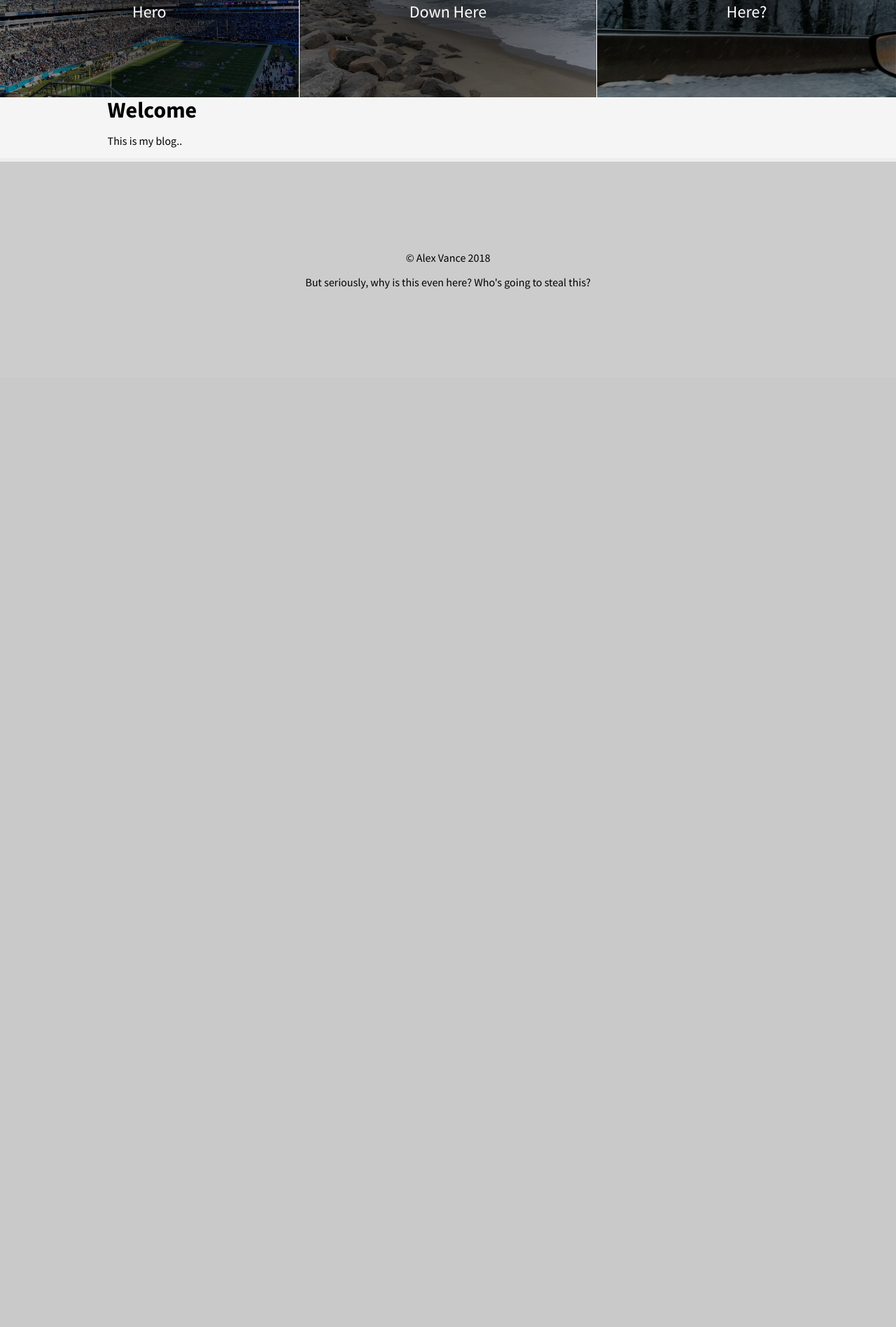
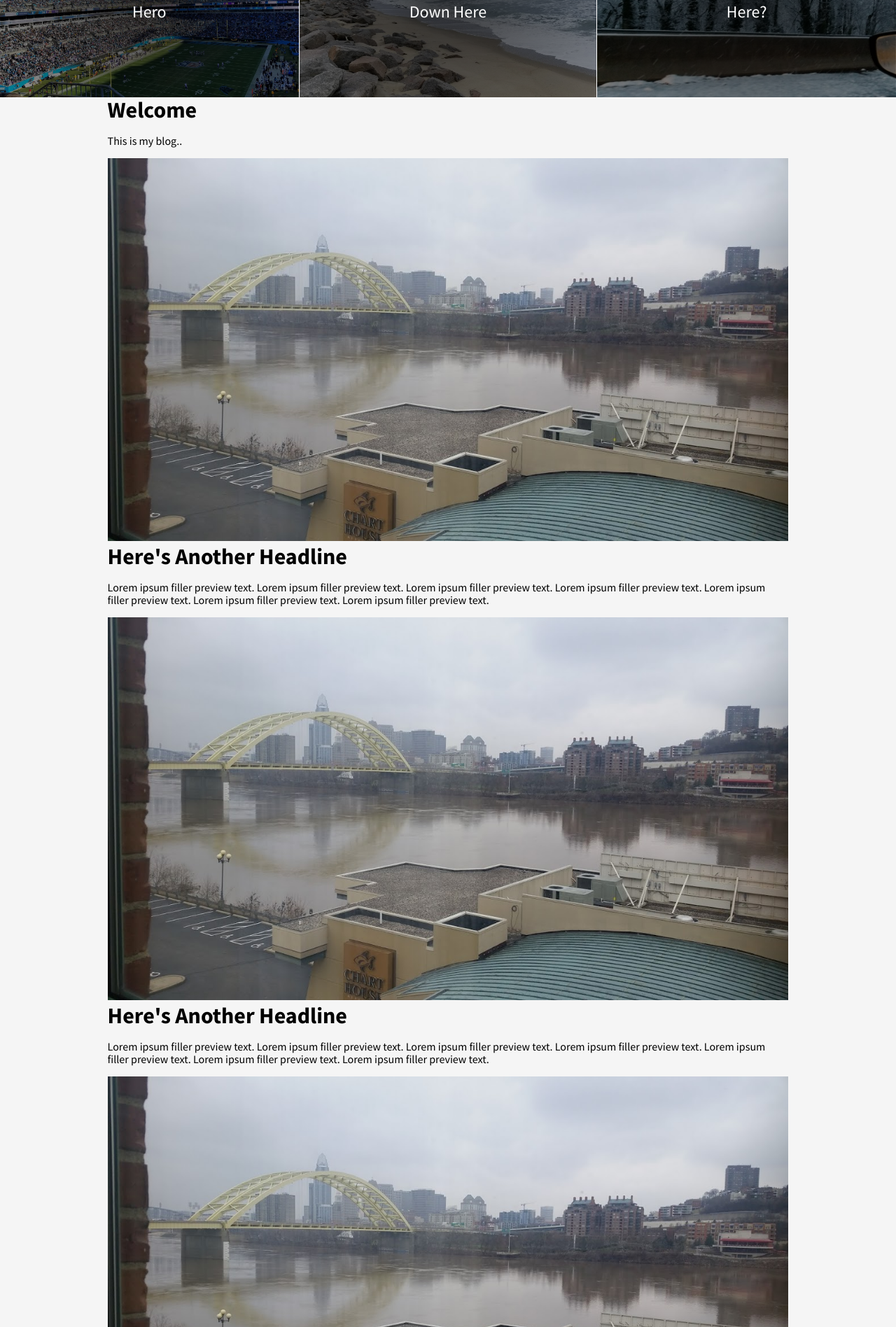
Before and after one commit to HerdADVance/blog, a PHP site: page / in a window 1280 px wide. Shown: the part 661-2557 px from the top of the page at 70% size. Before the commit the page ends 1074 px from the top, so only its background shows below. Run offline with PHP 8.4, Linux system fonts and the light colour scheme.

Commit message:
Added article list preview HTML to homepage

```diff
--- a/assets/css/style.css
+++ b/assets/css/style.css
@@ -20,6 +20,9 @@ body{
 	font-family: 'Source Sans Pro', sans-serif;
 	min-height: 100vh;
 	text-align: center;
+}
+img{
+	max-width: 100%;
 }
 .wrap{
 	padding: 0 12%;
--- a/index.php
+++ b/index.php
@@ -56,6 +56,34 @@
 			<p>This is my blog..</p>
 		</section>
 
+		<section class="home-previews wrap">
+			<article class="home-preview">
+				<img src="/assets/images/cincinnati-hotel.jpg">
+				<h1>Here's Another Headline</h1>
+				<p>Lorem ipsum filler preview text. Lorem ipsum filler preview text. Lorem ipsum filler preview text. Lorem ipsum filler preview text. Lorem ipsum filler preview text. Lorem ipsum filler preview text. Lorem ipsum filler preview text.</p>
+			</article>
+			<article class="home-preview">
+				<img src="/assets/images/cincinnati-hotel.jpg">
+				<h1>Here's Another Headline</h1>
+				<p>Lorem ipsum filler preview text. Lorem ipsum filler preview text. Lorem ipsum filler preview text. Lorem ipsum filler preview text. Lorem ipsum filler preview text. Lorem ipsum filler preview text. Lorem ipsum filler preview text.</p>
+			</article>
+			<article class="home-preview">
+				<img src="/assets/images/cincinnati-hotel.jpg">
+				<h1>Here's Another Headline</h1>
+				<p>Lorem ipsum filler preview text. Lorem ipsum filler preview text. Lorem ipsum filler preview text. Lorem ipsum filler preview text. Lorem ipsum filler preview text. Lorem ipsum filler preview text. Lorem ipsum filler preview text.</p>
+			</article>
+			<article class="home-preview">
+				<img src="/assets/images/cincinnati-hotel.jpg">
+				<h1>Here's Another Headline</h1>
+				<p>Lorem ipsum filler preview text. Lorem ipsum filler preview text. Lorem ipsum filler preview text. Lorem ipsum filler preview text. Lorem ipsum filler preview text. Lorem ipsum filler preview text. Lorem ipsum filler preview text.</p>
+			</article>
+			<article class="home-preview">
+				<img src="/assets/images/cincinnati-hotel.jpg">
+				<h1>Here's Another Headline</h1>
+				<p>Lorem ipsum filler preview text. Lorem ipsum filler preview text. Lorem ipsum filler preview text. Lorem ipsum filler preview text. Lorem ipsum filler preview text. Lorem ipsum filler preview text. Lorem ipsum filler preview text.</p>
+			</article>
+		</section>
+
 		<!--section class="home-sections">
 			<button>Code</button>
 			<button>Sports</button>
```
